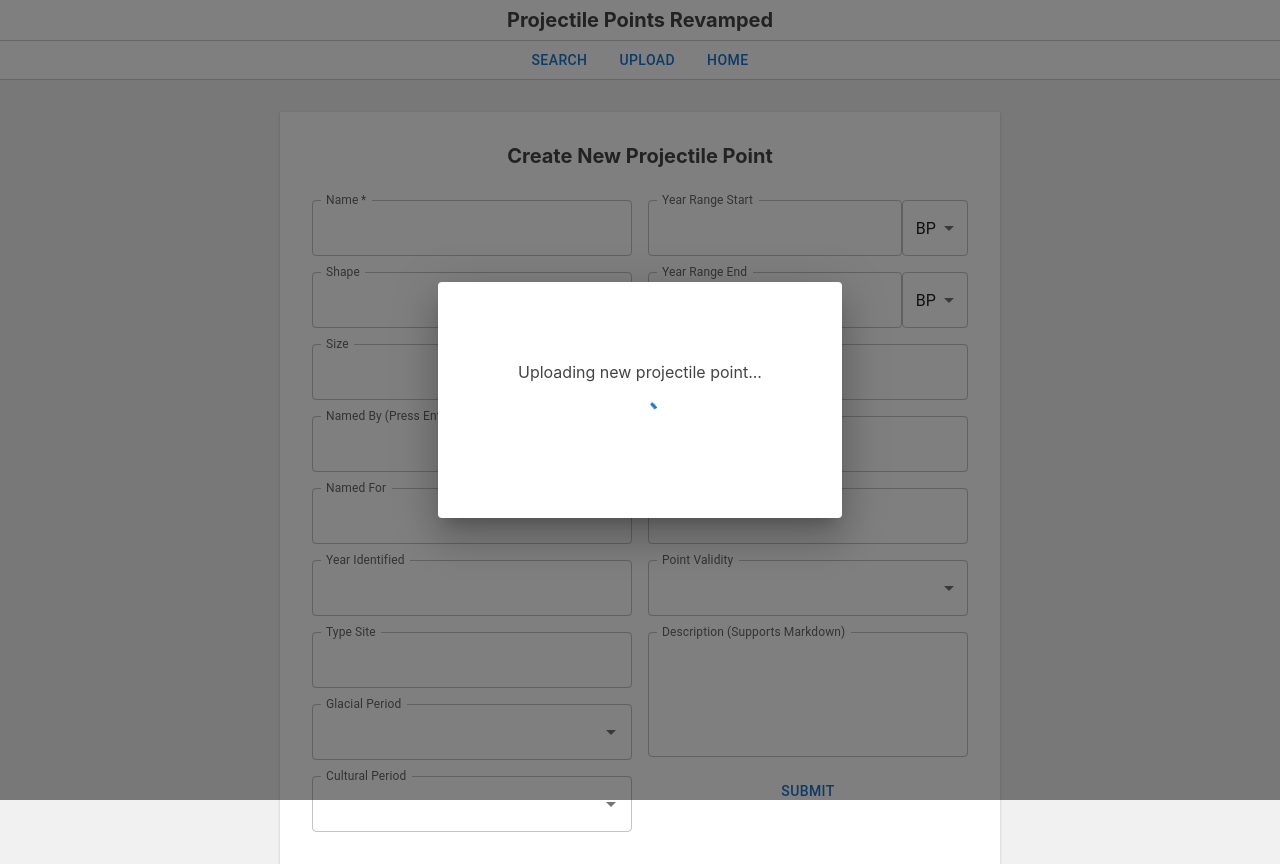
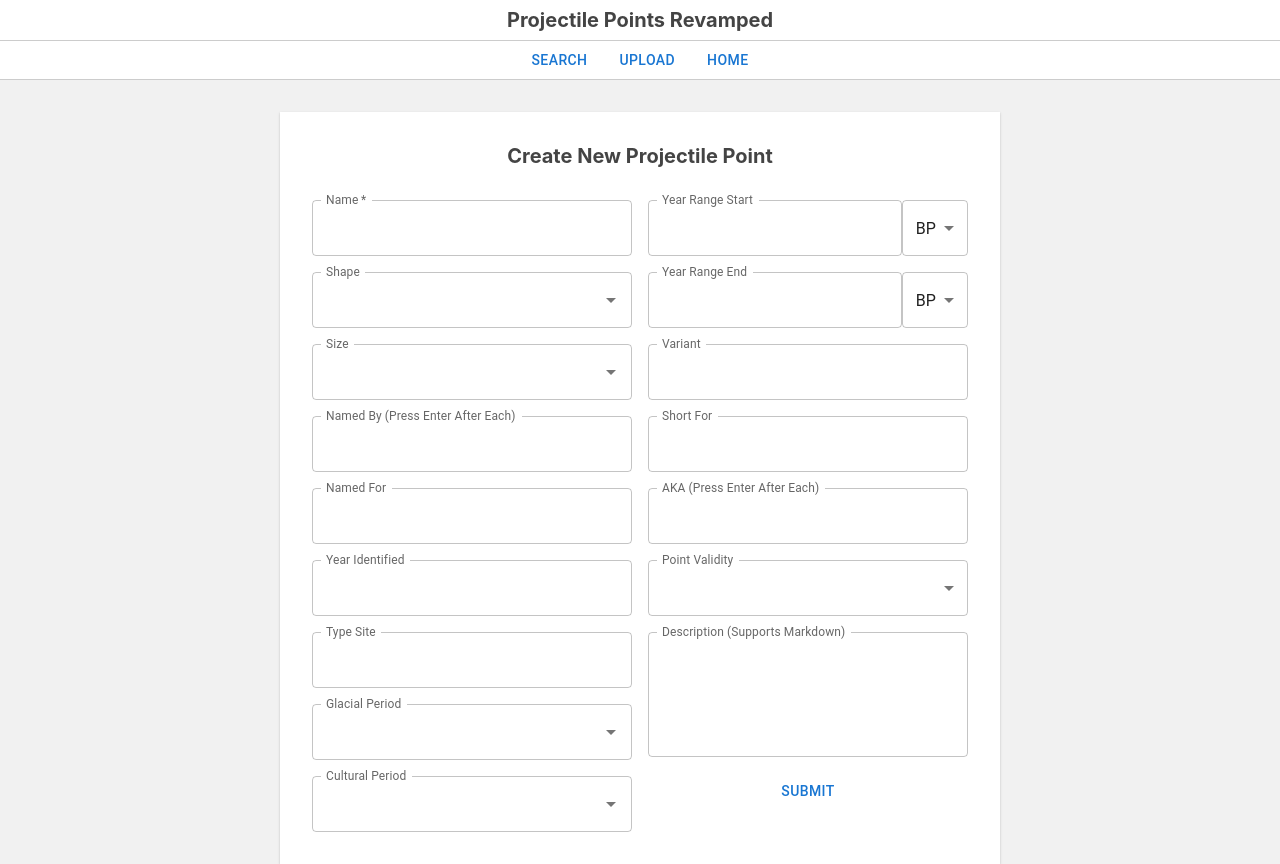
Before and after one commit to cameronmcginley/projectile-points-database, a Next.js app: page /points/upload in a window 1280 px wide. Built offline with nearby package versions, Linux system fonts and the light colour scheme.

Commit message:
Fix dialog default

```diff
--- a/components/PointUpload/Panel.tsx
+++ b/components/PointUpload/Panel.tsx
@@ -20,7 +20,7 @@ import MultiTextField from "./MultiTextField";
 import CustomTextField from "./TextField";
 
 const Panel = () => {
-  const [dialogOpen, setDialogOpen] = React.useState(true);
+  const [dialogOpen, setDialogOpen] = React.useState(false);
 
   // Form Fields
   const [point_name, set_point_name] = React.useState("");
```
